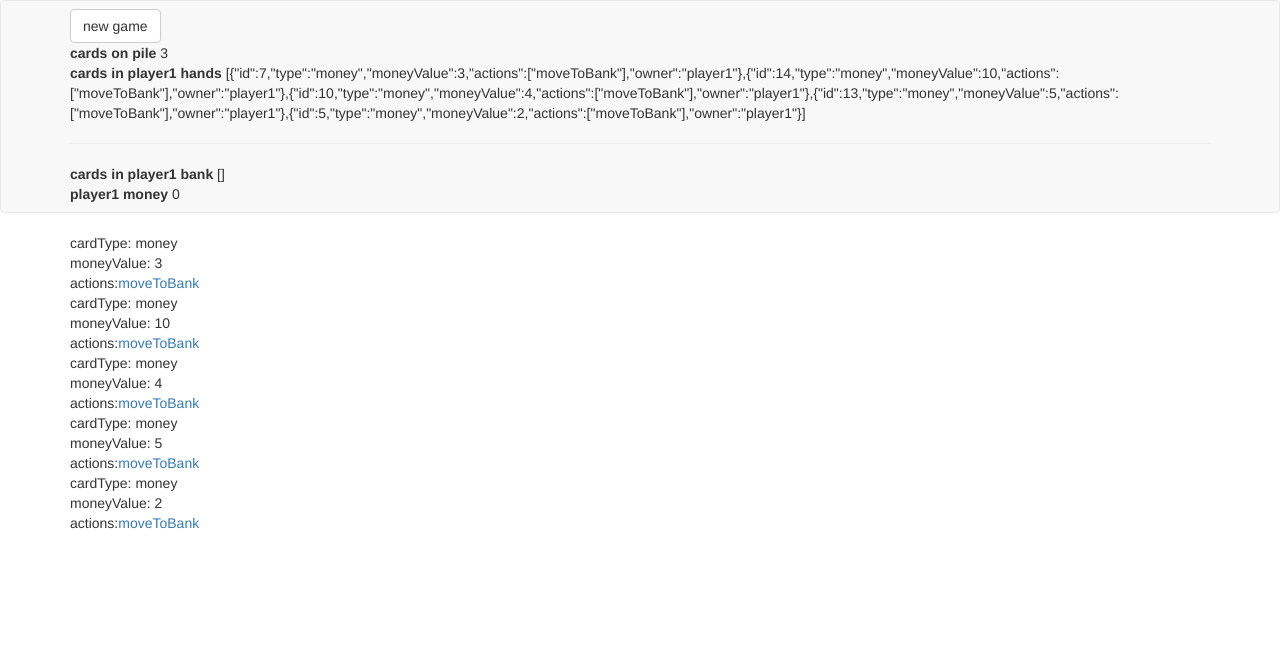
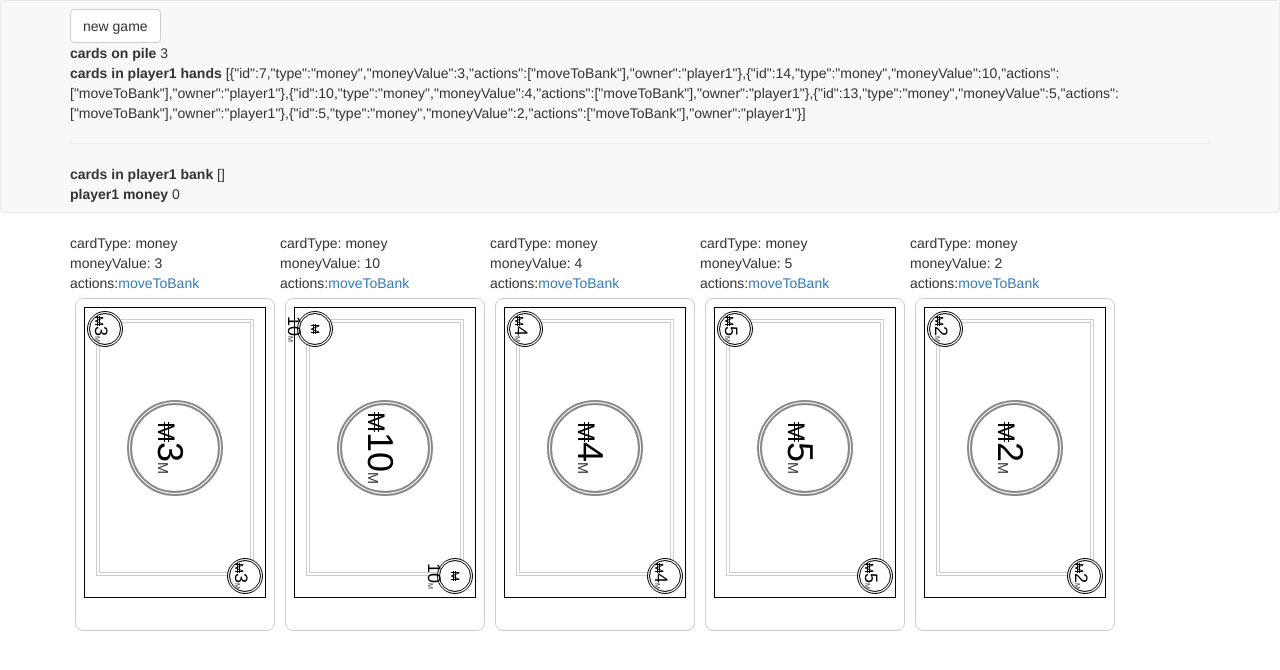
Before and after one commit to Alino/monopoly-deal-react, a React app: page / in a window 1280 px wide. Shown: the top 670 px of the page. Built offline with nearby package versions, Linux system fonts and the light colour scheme.

Commit message:
- added MoneyCard component with some css - added support for LESS preprocessor

```diff
--- a/package.json
+++ b/package.json
@@ -30,6 +30,8 @@
     "expect": "^1.20.2",
     "file-loader": "^0.9.0",
     "jsdom": "^9.8.3",
+    "less": "^2.7.1",
+    "less-loader": "^2.2.3",
     "mocha": "^3.1.2",
     "phantomjs-prebuilt": "^2.1.13",
     "react-addons-test-utils": "^15.3.2",
--- /dev/null
+++ b/src/components/MoneyCard.jsx
@@ -0,0 +1,31 @@
+import React from 'react';
+
+export const MoneyCard = (value) => (
+  <div className="card" style={{display: 'inline-block', verticalAlign: 'top'}}>
+    <div className="card-inner">
+      <div className="bank-value rotate-90">
+        <div className="bank-value-inner">
+          <span className="currency"></span><span className="amount">{value.value}</span>
+        </div>
+      </div>
+      <div style={{margin: '2%', border: '4px double #ccc', height: '94%'}}>
+        <table style={{height: '100%', width: '100%', textAlign: 'center'}}>
+          <tbody>
+          <tr>
+            <td className="">
+              <div className="money rotate-90">
+                <span className="currency"></span><span className="amount">{value.value}</span>
+              </div>
+            </td>
+          </tr>
+          </tbody>
+        </table>
+      </div>
+      <div className="bank-value bottom rotate-90">
+        <div className="bank-value-inner">
+          <span className="currency"></span><span className="amount">{value.value}</span>
+        </div>
+      </div>
+    </div>
+  </div>
+);
--- /dev/null
+++ b/src/components/card.less
@@ -0,0 +1,273 @@
+@downScaleModifier: 1;
+
+.card {
+    font-family: Helvetica, Verdana, Arial, sans-serif;
+    font-size: 12px / @downScaleModifier;
+    background-color: white;
+    color: black;
+    display: block;
+    border: 1px solid #ccc;
+    border-radius: 8px / @downScaleModifier;
+    /* box-shadow: 2px 2px 4px #ccc; */
+    /* aspect ratio (56mm:87mm): 2:3 */
+    width: 200px / @downScaleModifier;
+    height: 333px / @downScaleModifier;
+    margin: 5px / @downScaleModifier !important;
+    padding: 0;
+}
+.card .card-inner {
+    border: 1px solid #000;
+    margin: 4% / @downScaleModifier;
+    padding: 4% / @downScaleModifier;
+    height: 88%;
+    position: relative;
+}
+/*
+.card.small {
+  font-size: 10px;
+  border-radius: 4px;
+  width: 100px;
+  height: 150px;
+  padding: 2px;
+}
+.card.small .card-inner {
+  margin: 2%;
+  padding: 2%;
+  height: 92%;
+}
+*/
+
+.card .title {
+    display: block;
+    border: 1px solid #000;
+    text-transform: uppercase;
+    text-align: center;
+    overflow: hidden;
+    font-weight: bold;
+    padding: 0;
+    height: 4.25em / @downScaleModifier;
+    margin-top: 5px;
+}
+.card .title > div {
+    display: table;
+    height: 100%;
+    width: 100%;
+}
+.card .title > div > div {
+    display: table-cell;
+    text-align: center;
+    vertical-align: middle;
+}
+.card .title > div > div > div {
+    margin: 0 auto;
+    max-width: 10em / @downScaleModifier;
+    width: 10em / @downScaleModifier;
+}
+
+.card .bank-value {
+    position: absolute;
+    top: 1%;
+    left: 1%;
+    border: 3px double #000;
+    border-radius: 50%;
+    width: 3em / @downScaleModifier;
+    height: 3em / @downScaleModifier;
+    text-align: center;
+    vertical-align: middle;
+    background-color: white;
+}
+.card .money {
+    display: inline-block;
+    border-radius: 50%;
+    border: 5px double #888;
+    font-size: 2em;
+    width: 4em / @downScaleModifier;
+    height: 4em / @downScaleModifier;
+    line-height: 4em / @downScaleModifier;
+}
+.card .bank-value.bottom {
+    position: absolute;
+    top: auto;
+    left: auto;
+    bottom: 1%;
+    right: 1%;
+}
+.card .bank-value .bank-value-inner {
+    margin: 0.60em / @downScaleModifier 0;
+}
+.card .currency, .card .currency {
+    text-decoration: none;
+    position: relative;
+}
+.card .currency:before, .card .currency:before {
+    content: 'M';
+}
+.card .currency:after, .card .currency:after {
+    content: ' ';
+    font-size: inherit;
+    display: block;
+    position: absolute;
+    right: 0;
+    left: 0;
+    top: 40%;
+    bottom: 40%;
+    border-top: 1px solid #000;
+    border-bottom: 1px solid #000;
+}
+.card .amount {
+    font-size: 1.5em / @downScaleModifier;
+}
+.card .rent-rate .amount {
+    font-size: 1.8em / @downScaleModifier;
+}
+.card .amount:after, .card .amount:after {
+    content: 'M';
+    font-size: 0.4em / @downScaleModifier;
+    color: #333;
+    font-weight: lighter;
+}
+
+.card .help-text {
+    font-size: 0.75em / @downScaleModifier;
+}
+
+.card table.rent-rate {
+    border: 0 none;
+    border-spacing: 0;
+    border-collapse: collapse;
+    position: relative;
+    table-layout: fixed;
+    margin-top: 1em / @downScaleModifier;
+}
+
+.card table.rent-rate tr.header-row {
+    vertical-align: bottom;
+}
+
+.card table.rent-rate tr.header-row td {
+    text-align: center;
+}
+
+.card table.rent-rate tr.header-row td.help-heading {
+    font-size: 0.75em / @downScaleModifier;
+    width: 50%;
+    line-height: 1em / @downScaleModifier;
+}
+
+.card table.rent-rate tr.header-row td.rent-heading {
+    font-size: 1.4em / @downScaleModifier;
+    width: 36%;
+    line-height: 1em / @downScaleModifier;
+}
+
+.card table.rent-rate tr td.set-count {
+    width: 30%;
+    text-align: right;
+    padding: 0.5em 0.25em;
+}
+.card table.rent-rate tr td.set-count .set-count-inner {
+    position: relative;
+    height: 3em / @downScaleModifier;
+    margin: 0;
+}
+.card table.rent-rate tr td.set-count .set-count-inner .set-count-card {
+    position: absolute;
+    bottom: 0;
+    margin: 0;
+    width: 2em / @downScaleModifier;
+    text-align: center;
+    border: 1px solid #000;
+    border-radius: 4px / @downScaleModifier;
+    padding: 0;
+    overflow: hidden;
+}
+.card table.rent-rate tr td.set-count .set-count-inner .set-count-card-1 {
+    z-index: 1;
+    right: 0.75em / @downScaleModifier;
+    transform: rotate(-40deg);
+    -webkit-transform: rotate(-40deg);
+    transform-origin: 45% 50%;
+    -webkit-transform-origin: 45% 50%;
+}
+.card table.rent-rate tr td.set-count .set-count-inner .set-count-card-2 {
+    z-index: 2;
+    right: 0.5em / @downScaleModifier;
+    transform: rotate(-15deg);
+    -webkit-transform: rotate(-15deg);
+    transform-origin: 30% 40%;
+    -webkit-transform-origin: 30% 40%;
+}
+.card table.rent-rate tr td.set-count .set-count-inner .set-count-card-3 {
+    z-index: 3;
+    right: 0;
+}
+.card table.rent-rate tr td.set-count .set-count-inner .set-count-card-top {
+    background-color: #4E86DF;
+    height: 0.75em / @downScaleModifier;
+    margin: 0;
+}
+.card table.rent-rate tr td.set-count .set-count-inner .set-count-card-content {
+    line-height: 1.5em / @downScaleModifier;
+    font-size: 1.2em / @downScaleModifier;
+    background-color: white;
+    border-radius: 0 0 4px 4px;
+    margin: 0;
+}
+
+.card table.rent-rate tr td.filler {
+}
+.card table.rent-rate tr td.filler div {
+    margin: 0;
+}
+.card table.rent-rate tr td.filler > div {
+    display: table;
+    width: 100%;
+    height: 100%;
+}
+.card table.rent-rate tr td.filler > div > div {
+    display: table-cell;
+    text-align: center;
+    vertical-align: middle;
+}
+.card table.rent-rate tr td.filler > div > div {
+    width: 100%;
+    border-bottom: 1px dotted #333;
+}
+.card table.rent-rate tr td.rent-rate {
+    width: 25%;
+    text-align: right;
+    padding: 0 1em / @downScaleModifier 0 0.25em / @downScaleModifier;
+}
+.card table.rent-rate tr td.rent-rate div {
+    margin: 0;
+}
+.card table.rent-rate tr td.full-set {
+}
+.card table.rent-rate tr td.full-set > div {
+    position: absolute;
+    bottom: 1.8em / @downScaleModifier;
+    width: 100%;
+    text-align: center;
+    margin: 0;
+}
+.card table.rent-rate tr td.full-set > div > span {
+    background-color: rgba(255, 255, 255, 0.75);
+    letter-spacing: -1px;
+    font-weight: bold;
+}
+
+.rotate-90 {
+    -webkit-transform: rotate(90deg);
+    -moz-transform: rotate(90deg);
+    -o-transform: rotate(90deg);
+    transform: rotate(90deg);
+    writing-mode: lr-tb;
+}
+
+.rotate-270 {
+    -webkit-transform: rotate(270deg);
+    -moz-transform: rotate(270deg);
+    -o-transform: rotate(270deg);
+    transform: rotate(270deg);
+    writing-mode: lr-tb;
+}
--- a/src/components/playerHands.jsx
+++ b/src/components/playerHands.jsx
@@ -1,4 +1,5 @@
 import React from 'react';
+import { MoneyCard } from './MoneyCard.jsx';
 
 export default class PlayerHands extends React.Component {
   render() {
@@ -6,7 +7,7 @@ export default class PlayerHands extends React.Component {
 
     return (
       <div>
-        <div className="playerHands">
+        <div className="playerHands" style={{display: 'flex'}}>
           {this.props.player.cardsOnHand.map(card => (
             <div className="cardInHand" key={Math.random()}>
               cardType: {card.type} <br/>
@@ -27,6 +28,7 @@ export default class PlayerHands extends React.Component {
                   </a>
                 </div>
               ))}
+              <MoneyCard value={card.moneyValue}></MoneyCard>
             </div>
           ))}
         </div>
--- a/src/index.js
+++ b/src/index.js
@@ -1,2 +1,3 @@
 import Bootstrap from 'bootstrap/dist/css/bootstrap.css';
+import './components/card.less';
 import App from './components/app.jsx';
--- a/webpack.config.js
+++ b/webpack.config.js
@@ -17,6 +17,10 @@ module.exports = {
       {
         test: /\.css$/,
         loader: "style-loader!css-loader"
+      },
+      {
+        test: /\.less$/,
+        loader: "style-loader!css-loader!less-loader"
       },
       {
         test: /\.png$/,
```
